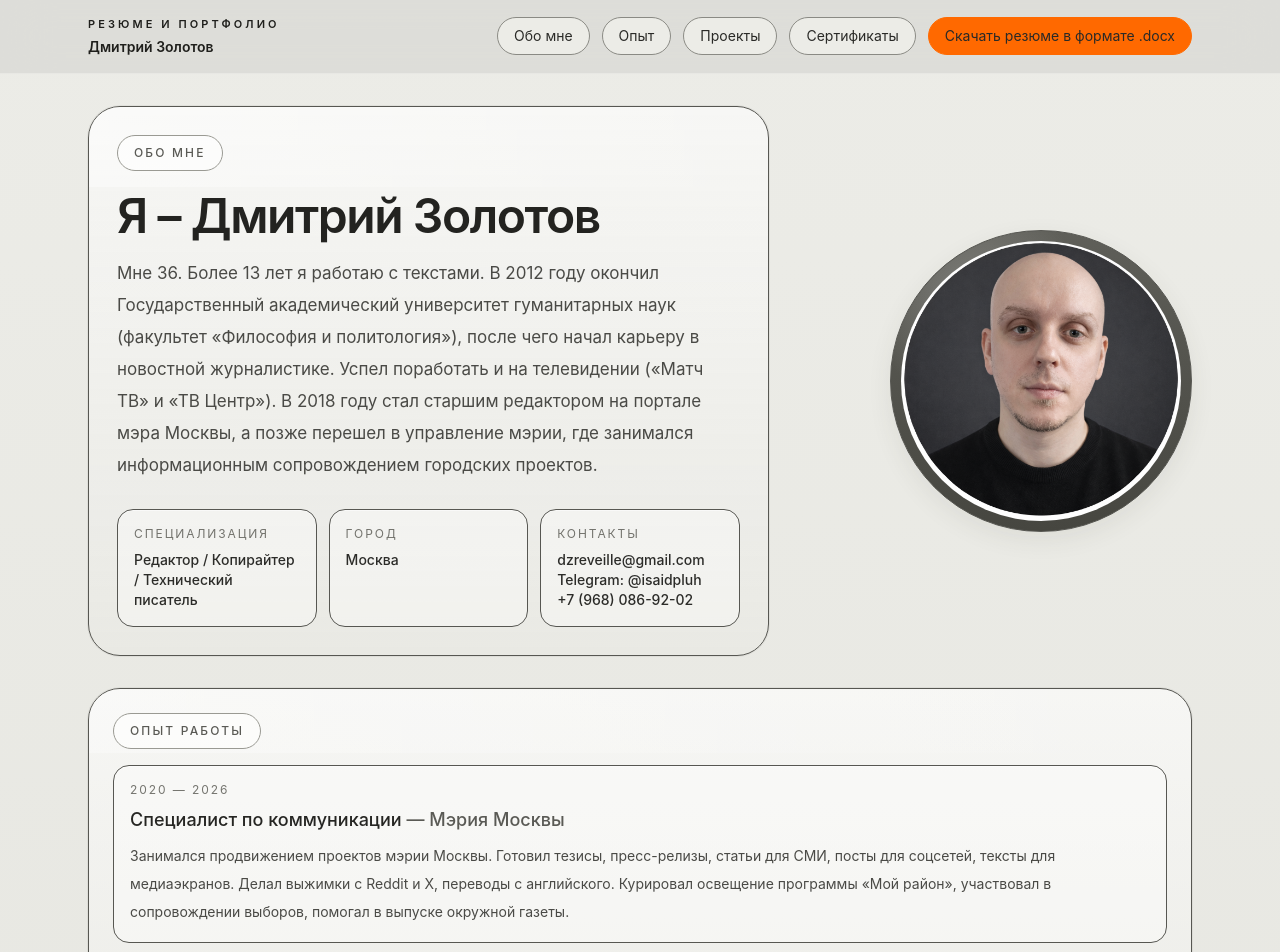
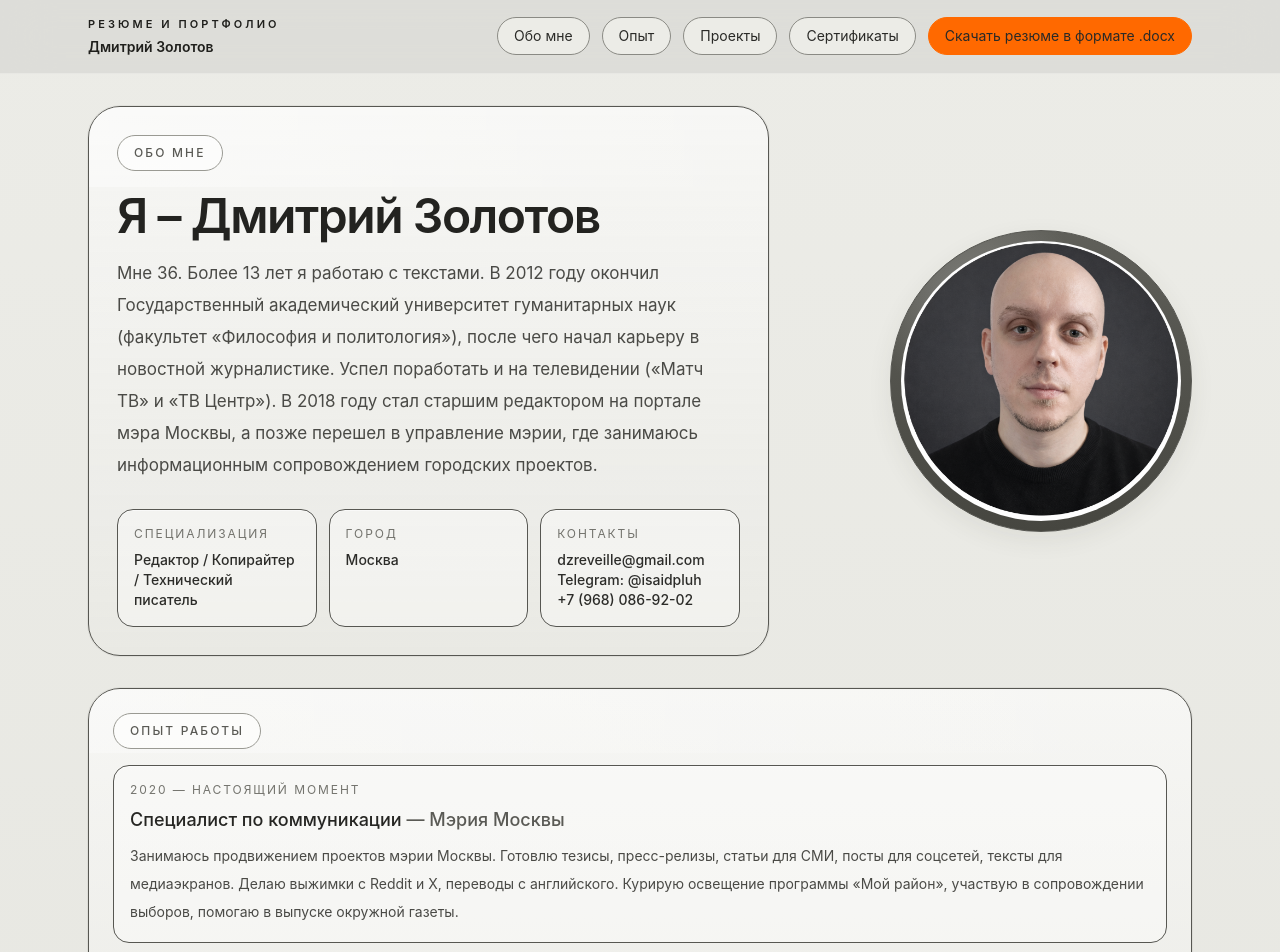
Before and after one commit to dzreveille-sudo/cvdmitriz, a React (Vite) app: page / in a window 1280 px wide. Shown: the top 952 px of the page. Built offline with nearby package versions, Linux system fonts and the light colour scheme.

Commit message:
Update App.jsx

```diff
--- a/src/App.jsx
+++ b/src/App.jsx
@@ -26,10 +26,10 @@ useEffect(() => {
 
   const experiences = [
     {
-      period: "2020 — 2026",
+      period: "2020 — Настоящий момент",
       role: "Специалист по коммуникации",
       company: "Мэрия Москвы",
-      description: "Занимался продвижением проектов мэрии Москвы. Готовил тезисы, пресс-релизы, статьи для СМИ, посты для соцсетей, тексты для медиаэкранов. Делал выжимки с Reddit и X, переводы с английского. Курировал освещение программы «Мой район», участвовал в сопровождении выборов, помогал в выпуске окружной газеты.",
+      description: "Занимаюсь продвижением проектов мэрии Москвы. Готовлю тезисы, пресс-релизы, статьи для СМИ, посты для соцсетей, тексты для медиаэкранов. Делаю выжимки с Reddit и X, переводы с английского. Курирую освещение программы «Мой район», участвую в сопровождении выборов, помогаю в выпуске окружной газеты.",
     },
     {
       period: "2018 — 2020",
@@ -201,7 +201,7 @@ useEffect(() => {
                 Я – Дмитрий Золотов
               </h1>
               <p className="mt-4 max-w-2xl text-[17px] leading-8 text-[#4a4a46]">
-                Мне 36. Более 13 лет я работаю с текстами. В 2012 году окончил Государственный академический университет гуманитарных наук (факультет «Философия и политология»), после чего начал карьеру в новостной журналистике. Успел поработать и на телевидении («Матч ТВ» и «ТВ Центр»). В 2018 году стал старшим редактором на портале мэра Москвы, а позже перешел в управление мэрии, где занимался информационным сопровождением городских проектов.
+                Мне 36. Более 13 лет я работаю с текстами. В 2012 году окончил Государственный академический университет гуманитарных наук (факультет «Философия и политология»), после чего начал карьеру в новостной журналистике. Успел поработать и на телевидении («Матч ТВ» и «ТВ Центр»). В 2018 году стал старшим редактором на портале мэра Москвы, а позже перешел в управление мэрии, где занимаюсь информационным сопровождением городских проектов.
               </p>
 
               <div className="mt-7 grid gap-3 md:grid-cols-3">
```
